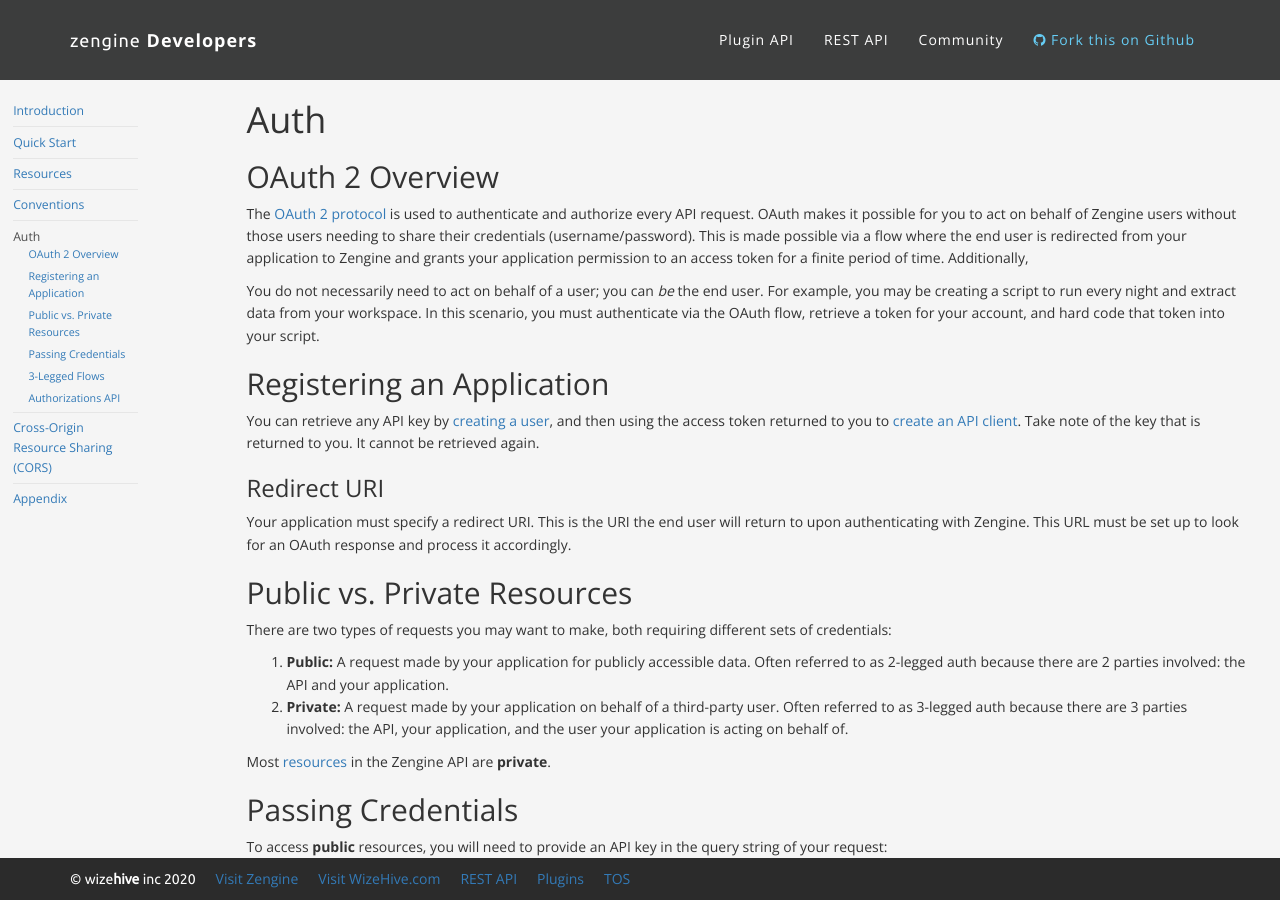
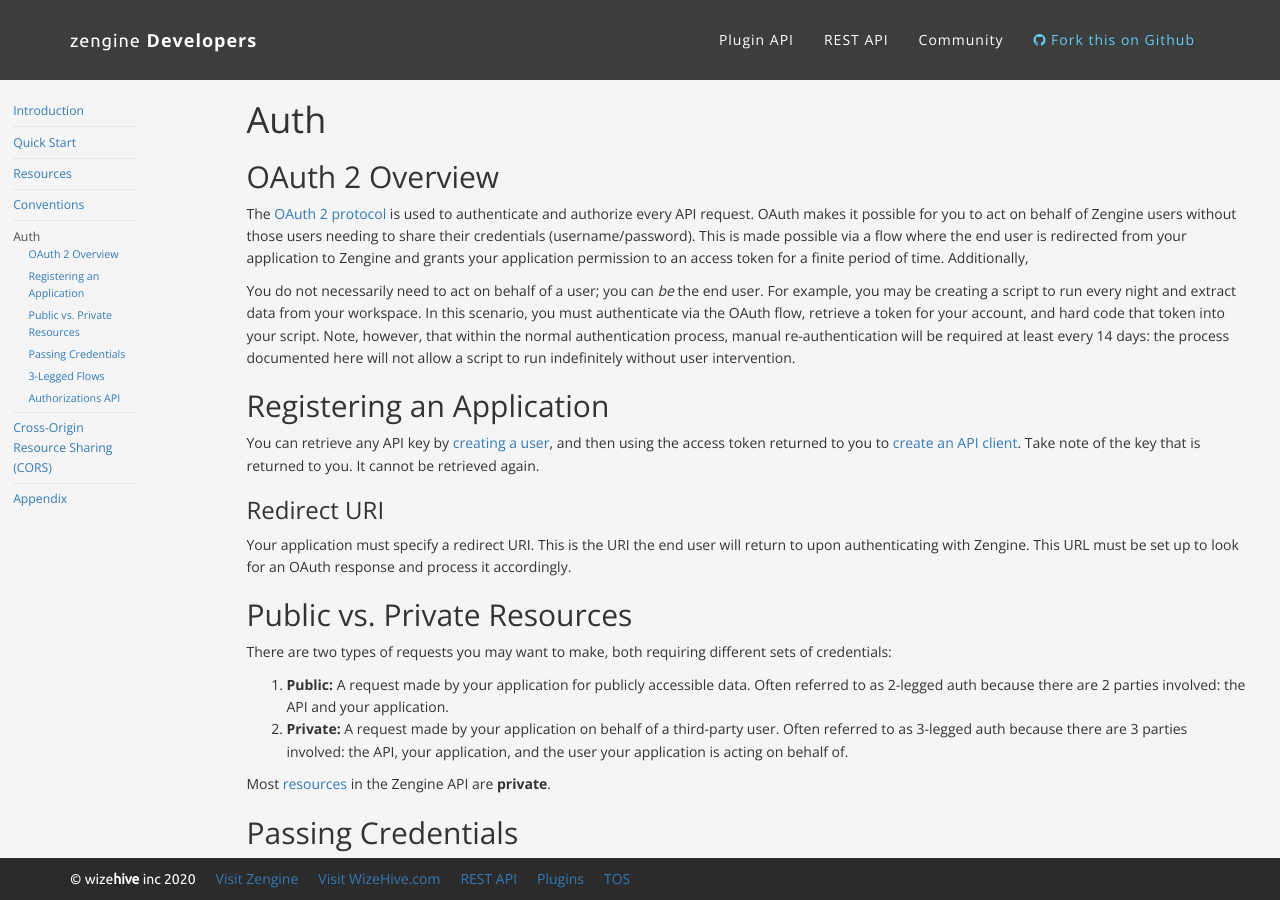
Before and after one commit to ZengineHQ/developers, a Jekyll site: the page built from rest-api/auth/index.html, in a window 1280 px wide and 900 px high. Built offline with Jekyll 4.4.1, drawn with Linux system fonts in a browser that asks for light colours; nearby versions of some CDN libraries; some of the changed text lies outside the part shown.

Commit message:
Document refresh token expiry at 14 days #21

```diff
--- a/rest-api/auth/index.html
+++ b/rest-api/auth/index.html
@@ -15,7 +15,9 @@ token for a finite period of time. Additionally, </p>
 <p>You do not necessarily need to act on behalf of a user; you can
 <span style="font-style: italic">be</span> the end user. For example, you may be creating a script to
 run every night and extract data from your workspace. In this scenario, you must authenticate via the
-OAuth flow, retrieve a token for your account, and hard code that token into your script.</p>
+OAuth flow, retrieve a token for your account, and hard code that token into your script. Note, however, that
+within the normal authentication process, manual re-authentication will be required at least every 14 days: the process
+documented here will not allow a script to run indefinitely without user intervention.</p>
 
 <h2 id="registering-an-application">Registering an Application</h2>
 
@@ -87,6 +89,9 @@ grant_type=refresh_token
 refresh_token={the refresh token you previously received from {{site.productName}}}
 </pre></p>
 
+<p>Each refresh token is valid for 14 days. When the refresh token expires, the interactive authentication flow must be
+repeated to obtain a new access token and refresh token pair.</p>
+
 <p>A sample server-side script, written in PHP, is provided below:</p>
 
 {% gist /AParks/113ce501ee18e6f590f4 %}
```
